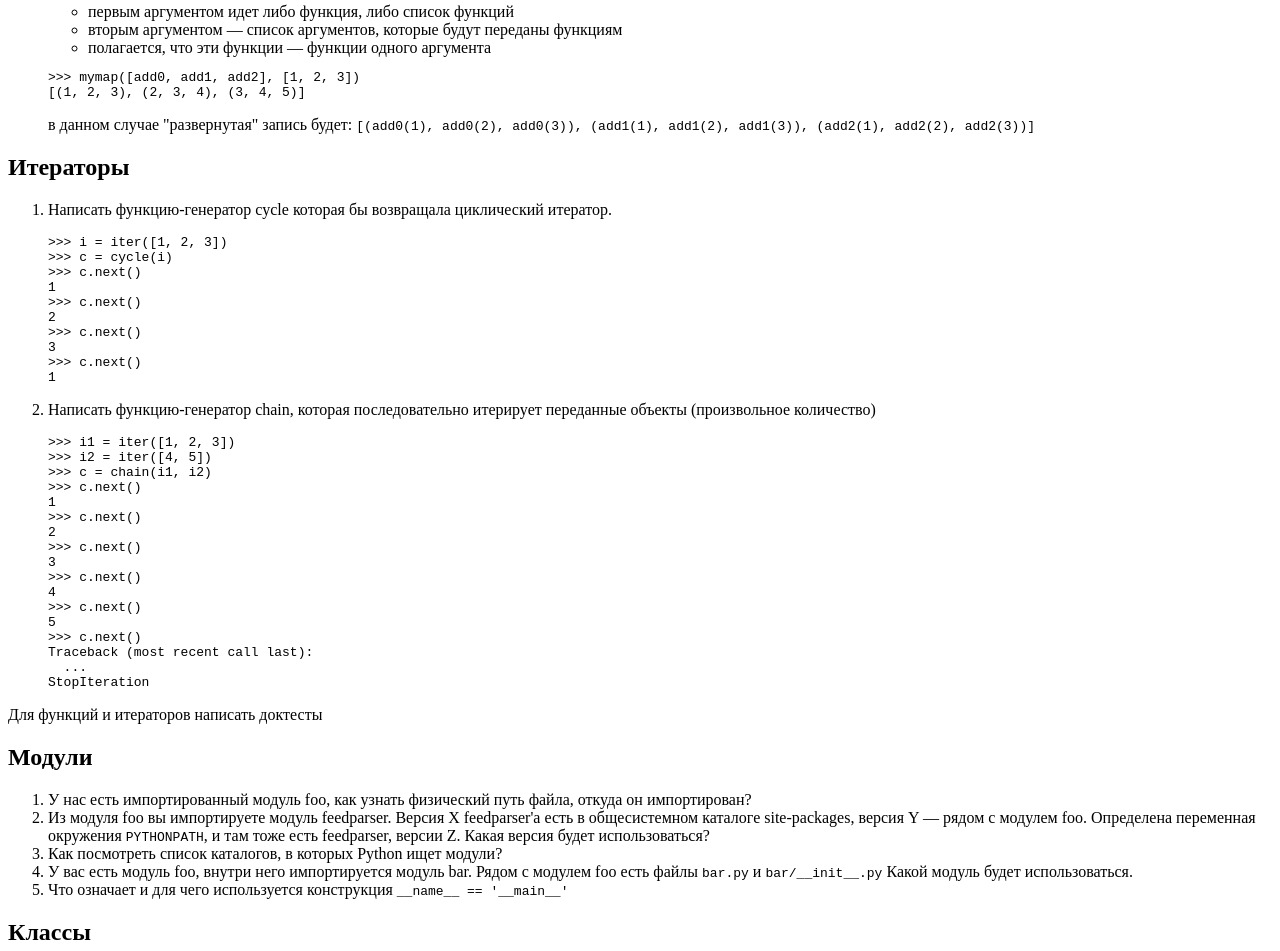
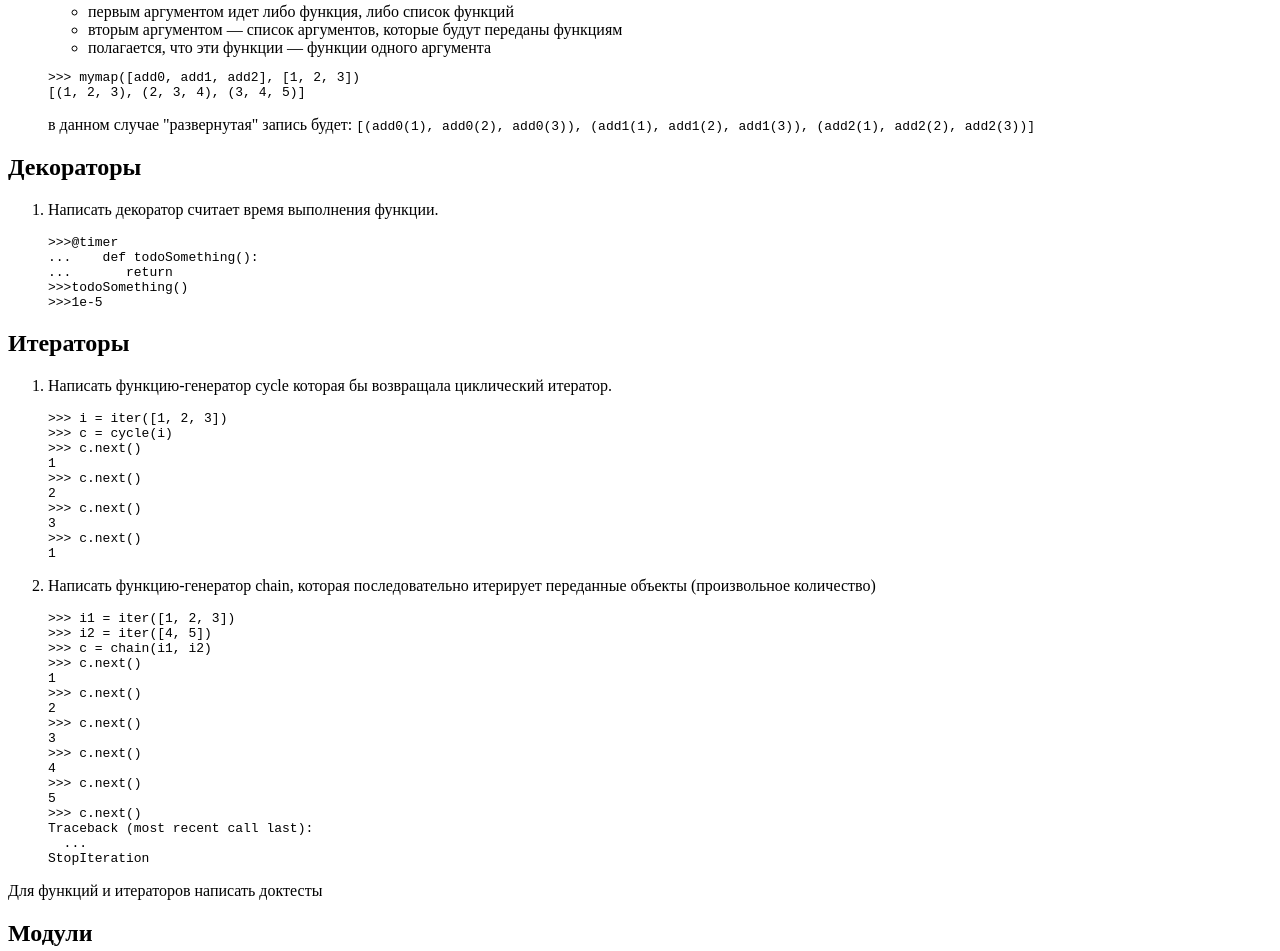
Before and after one commit to semeyon/python-quiz, a plain HTML site: page python-quiz.html in a window 1280 px wide. Shown: the part 1019-1970 px from the top of the page. Drawn offline with Linux system fonts and the light colour scheme.

Commit message:
Second qestion about decorators

```diff
--- a/python-quiz.html
+++ b/python-quiz.html
@@ -80,6 +80,17 @@
 <code>[(add0(1), add0(2), add0(3)), (add1(1), add1(2), add1(3)), (add2(1), add2(2), add2(3))]</code></p></li>
 </ol>
 
+<h2>Декораторы</h2>
+<ol>
+<li><p>Написать декоратор cчитает время выполнения функции.</p>
+<pre>
+&gt;&gt;&gt;@timer
+...    def todoSomething():
+...       return
+&gt;&gt;&gt;todoSomething()
+&gt;&gt;&gt;1e-5
+</pre></li>
+</ol>
 <h2>Итераторы</h2>
 
 <ol>
```
